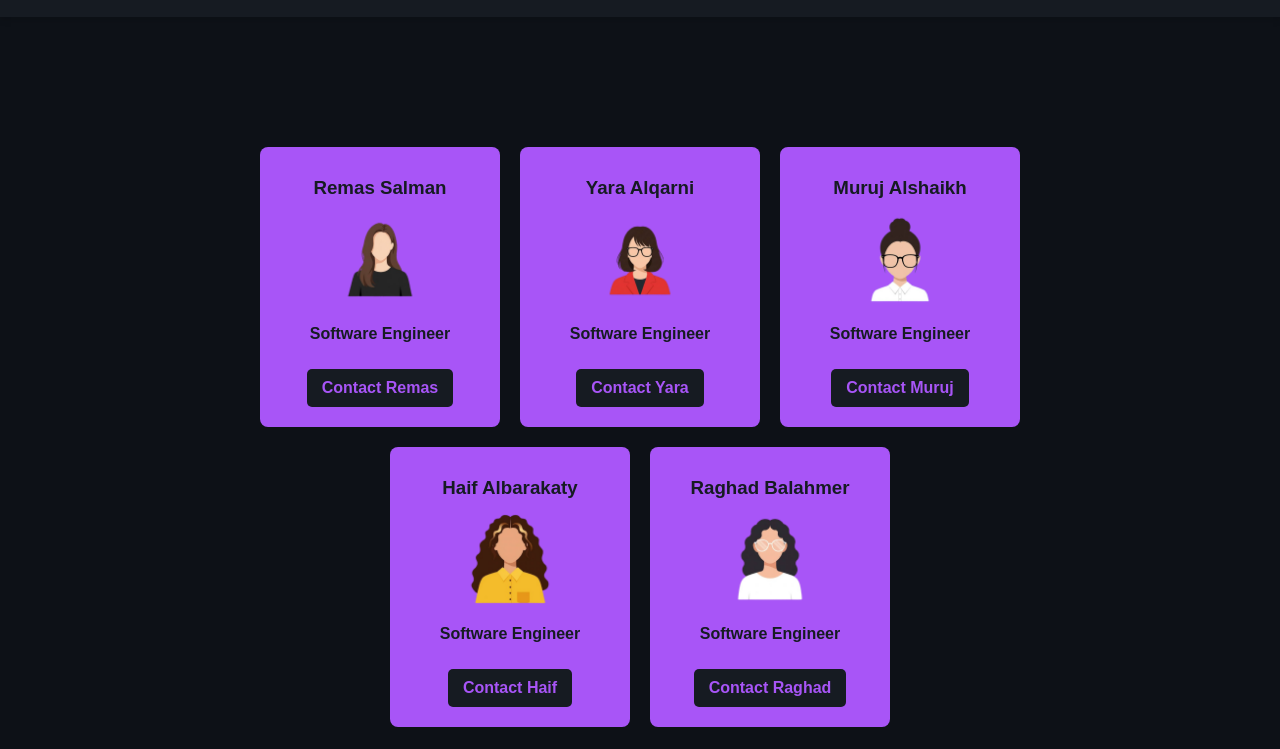
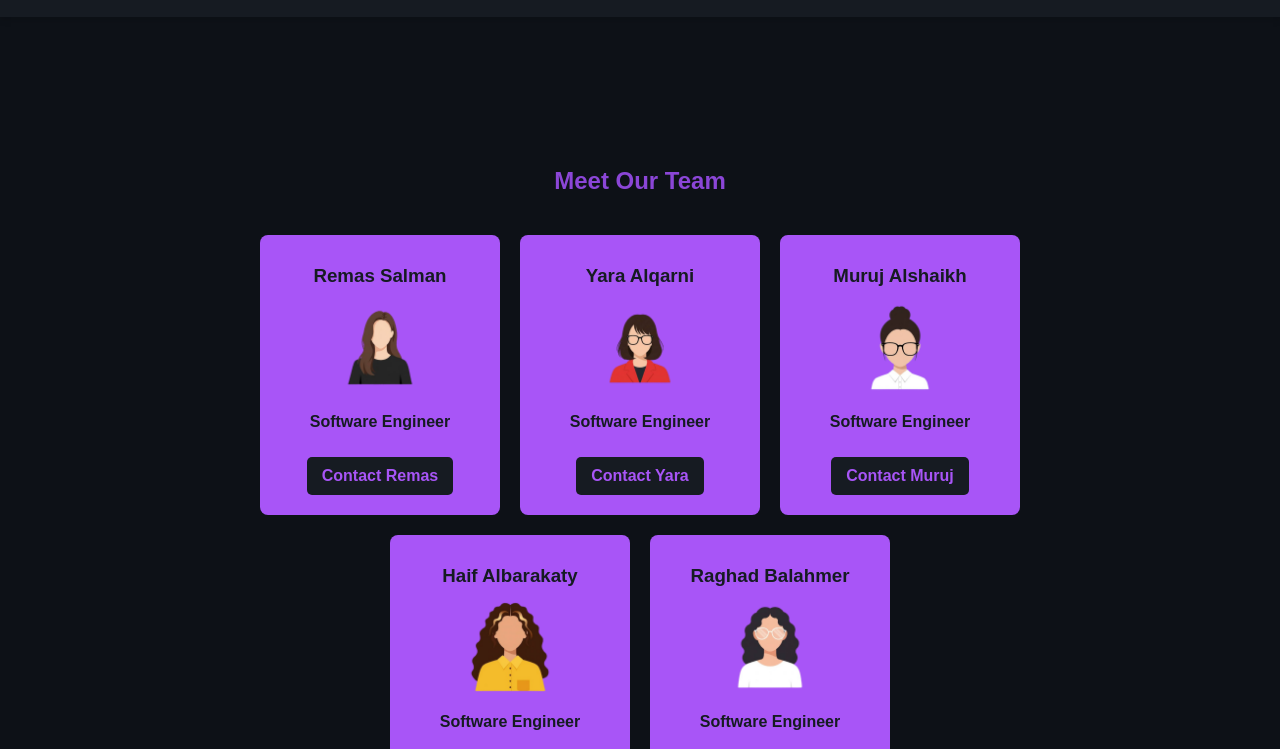
Before and after one commit to YaraAlqarni/CodeQuest, a plain HTML site: page html/Contact-us.html in a window 1280 px wide. Shown: the part 51-800 px from the top of the page. Drawn offline with Linux system fonts and the light colour scheme.

Commit message:
last  update

```diff
--- a/css/style.css
+++ b/css/style.css
@@ -187,6 +187,14 @@ h4 {
     max-width: 800px;
     padding: 90px 0;
     margin: 40px auto;
+}
+.team-section h2 {
+    display: block;
+    width: 100%;
+    text-align: center;
+    margin-bottom: 20px;
+    font-size: 24px;
+    color:#8b46d7
 }
 
 .contact-page {
--- a/html/Contact-us.html
+++ b/html/Contact-us.html
@@ -7,7 +7,6 @@
     <title>Contact us</title>
     <link rel="stylesheet" href="../css/style.css">
     <link rel="favicon icon" href="../images/Favicon.png" type="image/favicon">
-
 </head>
 
 <body class="contact-page">
@@ -21,38 +20,41 @@
             </ul>
         </nav>
     </header>
+
     <section class="team-section">
-        <div class="team-card">
+        <h2>Meet Our Team</h2>
+            <section class="team-card">
             <h3>Remas Salman</h3>
             <img src="../images/remas.png" width="100" height="100" alt="Remas">
             <p>Software Engineer</p>
             <a href="Contact-form.html" class="contact-btn">Contact Remas</a>
-        </div>
-        <div class="team-card">
+        </section>
+        <section class="team-card">
             <h3>Yara Alqarni</h3>
             <img src="../images/yara.png" width="100" height="100" alt="Yara">
             <p>Software Engineer</p>
             <a href="Contact-form.html" class="contact-btn">Contact Yara</a>
-        </div>
-        <div class="team-card">
+        </section>
+        <section class="team-card">
             <h3>Muruj Alshaikh</h3>
             <img src="../images/muruj.png" width="100" height="100" alt="Muruj">
             <p>Software Engineer</p>
             <a href="Contact-form.html" class="contact-btn">Contact Muruj</a>
-        </div>
-        <div class="team-card">
+        </section>
+        <section class="team-card">
             <h3>Haif Albarakaty</h3>
             <img src="../images/haif.png" width="100" height="100" alt="Haif">
             <p>Software Engineer</p>
             <a href="Contact-form.html" class="contact-btn">Contact Haif</a>
-        </div>
-        <div class="team-card">
+        </section>
+        <section class="team-card">
             <h3>Raghad Balahmer</h3>
             <img src="../images/raghad.png" width="100" height="100" alt="Raghad">
             <p>Software Engineer</p>
             <a href="Contact-form.html" class="contact-btn">Contact Raghad</a>
-        </div>
+        </section>
     </section>
+
     <footer>
         &copy; 2025 CodeQuest - all rights reserved
     </footer>
```
Also changed, not shown: html/Contact-form.html (+4 -4 lines).
